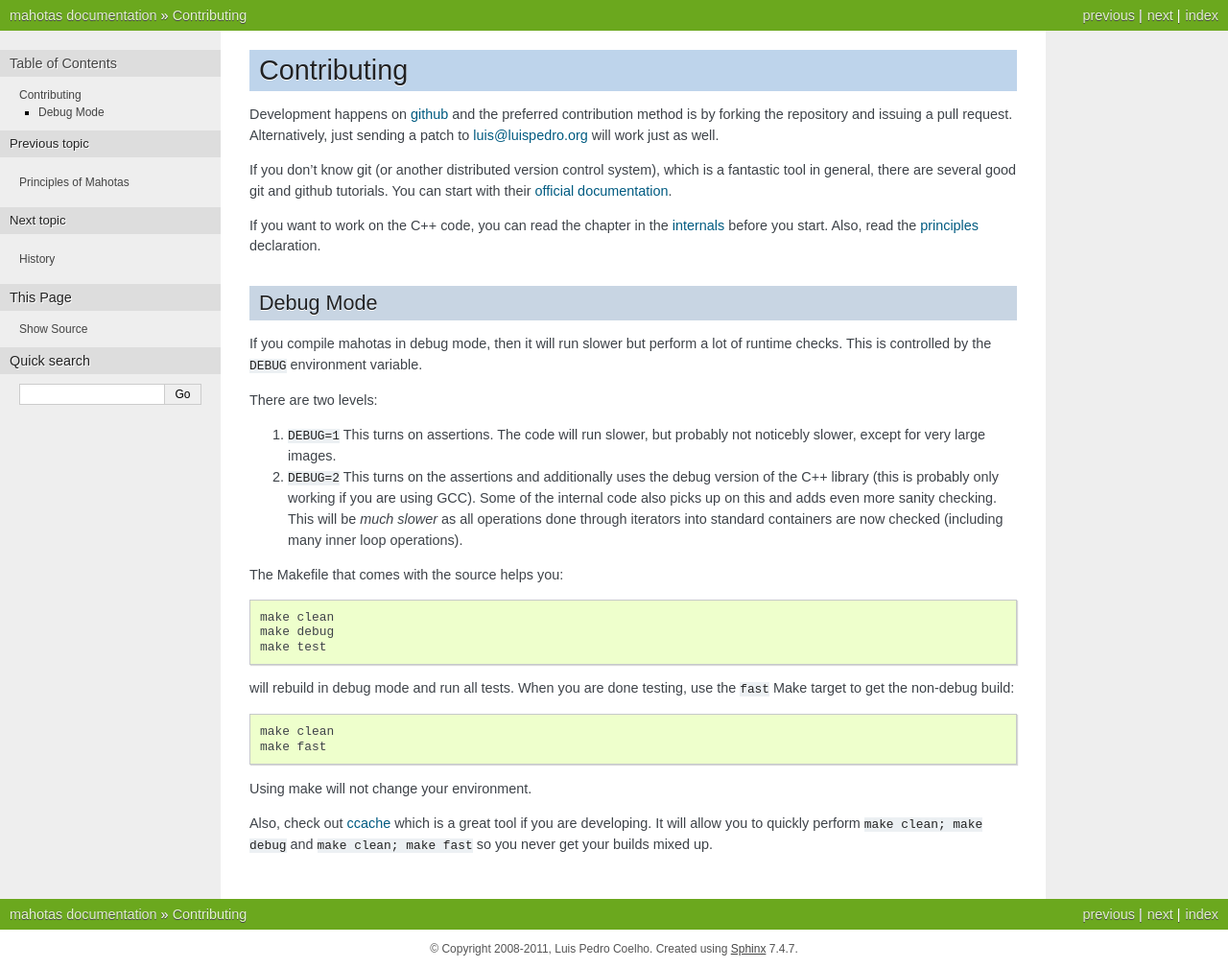
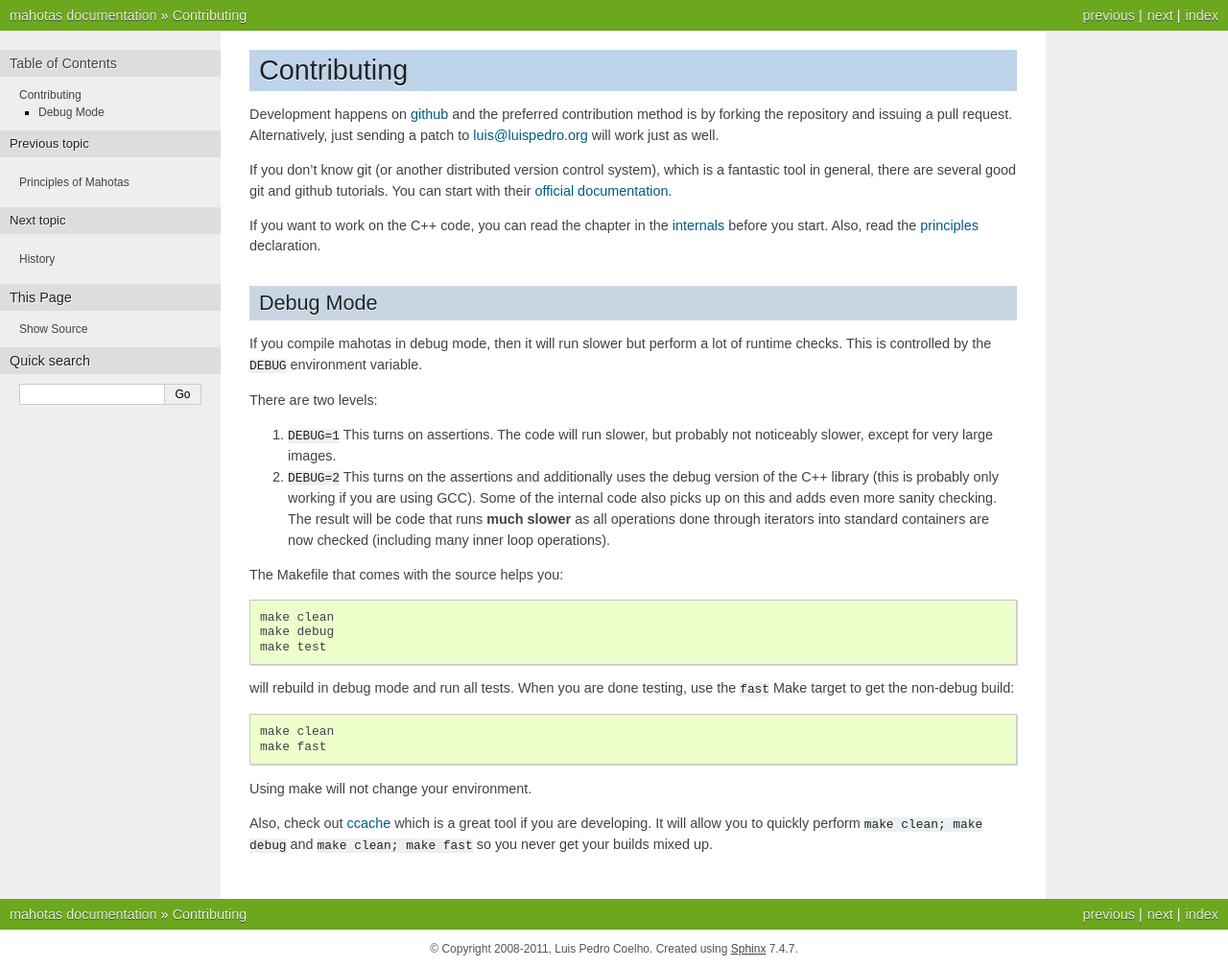
Before and after one commit to luispedro/mahotas, a Sphinx documentation site: the page built from docs/source/contributing.rst, in a window 1280 px wide. Shown: the whole page at 96% size. Built offline with Sphinx 7.4.7, drawn with Linux system fonts in a browser that asks for light colours; formulas are drawn with MathJax 3; the version number could not be read and is left out.

```diff
--- a/docs/source/contributing.rst
+++ b/docs/source/contributing.rst
@@ -24,13 +24,13 @@ of runtime checks. This is controlled by the ``DEBUG`` environment variable.
 There are two levels:
 
 1.  ``DEBUG=1`` This turns on assertions. The code will run slower, but
-    probably not noticebly slower, except for very large images.
+    probably not noticeably slower, except for very large images.
 2.  ``DEBUG=2`` This turns on the assertions and additionally uses the debug
     version of the C++ library (this is probably only working if you are using
     GCC). Some of the internal code also picks up on this and adds even more
-    sanity checking. This will be *much slower* as all operations done through
-    iterators into standard containers are now checked (including many inner
-    loop operations).
+    sanity checking. The result will be code that runs **much slower** as all
+    operations done through iterators into standard containers are now checked
+    (including many inner loop operations).
 
 The Makefile that comes with the source helps you::
 
--- a/docs/source/features.rst
+++ b/docs/source/features.rst
@@ -73,6 +73,6 @@ SURF: Speeded-Up Robust Features
 ~~~~~~~~~~~~~~~~~~~~~~~~~~~~~~~~
 
 Speeded-Up Robust Features (SURF) have both a *location* (pixel coordinates)
-and a scale (natural size) as well as a descriptor (the local features).
+and a *scale* (natural size) as well as a descriptor (the local features).
 
-Read `more about SURF <surf.html>`__
+Read `more about SURF <surf.html>`__.
--- a/docs/source/history.rst
+++ b/docs/source/history.rst
@@ -39,7 +39,7 @@ History
 - Many documentation fixes
 
 0.9.2 (September 1 2012)
-~~~~~~~~~~~~~~~~~~~~~~
+~~~~~~~~~~~~~~~~~~~~~~~~
 - Fix compilation on Mac OS X 10.8 (reported by Davide Cittaro)
 - Freeimage fixes on Windows by Christoph Gohlke
 - Slightly faster _filter implementaiton
--- a/docs/source/wally.rst
+++ b/docs/source/wally.rst
@@ -38,6 +38,7 @@ w is the white channel.
     pattern = np.ones((24,16), float)
     for i in xrange(2):
         pattern[i::4] = -1
+
 Build up a pattern of +1,+1,-1,-1 on the vertical axis. This is Wally's shirt.
 
 ::
```
Also changed, not shown: docs/source/classification.rst (+4 -3 lines), docs/source/distance.rst (+47 -0 lines), 2 other files.
